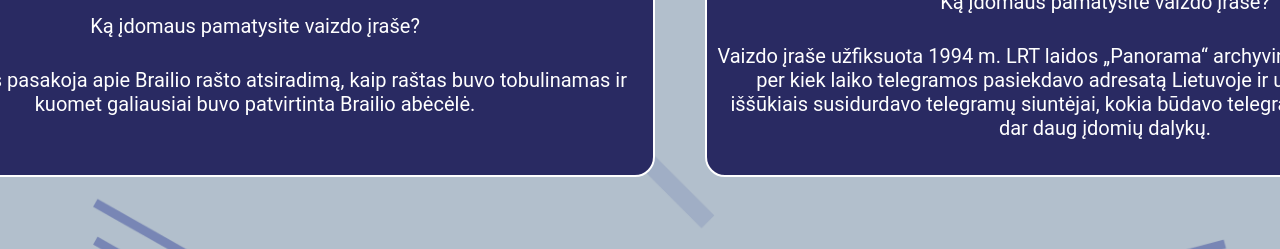
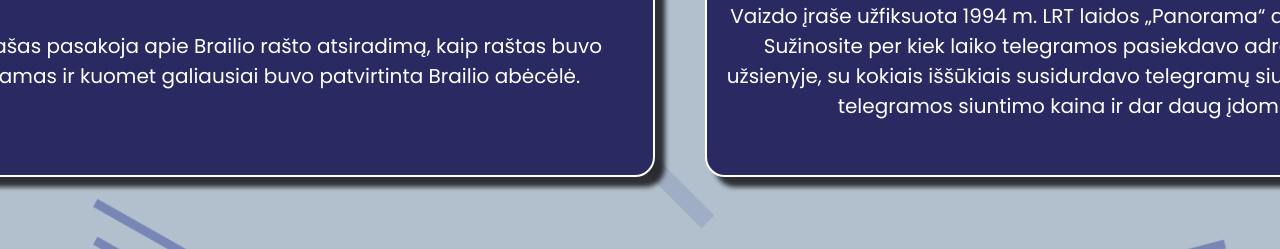
Before and after one commit to ProjectLibrarySim/Exposition-One, a website: page pages/main_second.html in a window 1280 px wide. Shown: the part 288-537 px from the top of the page. Drawn offline with Linux system fonts and the light colour scheme; files that its build step writes are made by us from their sources.

Commit message:
8 - minor main_second button addition with box shadow

```diff
--- a/scss/main_menu/main_second.scss
+++ b/scss/main_menu/main_second.scss
@@ -21,7 +21,7 @@
     // width: 264px;
     // height: 100px;
     width: 800px;
-    height: 300px;
+    height: 400px;
     font-size: 26px;
     border-radius: 20px;
     margin-right: 50px;
@@ -31,6 +31,7 @@
     color: $buttonTextColor;
     border: 2px solid $buttonBorderColor;
     transition: ease-in-out 0.8s;
+    box-shadow: 10px 10px 5px 0px rgba(0,0,0,0.75);
 
   }
 
@@ -48,6 +49,7 @@
     animation-name: moveLeft;
     animation-duration: 3s;
     animation-iteration-count: infinite;
+      box-shadow: 10px 10px 5px 0px rgba(0,0,0,0.75);
   }
  }
 }
--- a/scss/style.scss
+++ b/scss/style.scss
@@ -15,7 +15,7 @@
   margin: 0;
   padding: 0;
   box-sizing: border-box;
-  font-family: 'Roboto', sans-serif;
+  font-family: 'Poppins', sans-serif;
   scroll-behavior: smooth;
 }
 
```
Also changed, not shown: app/css/style.css.
